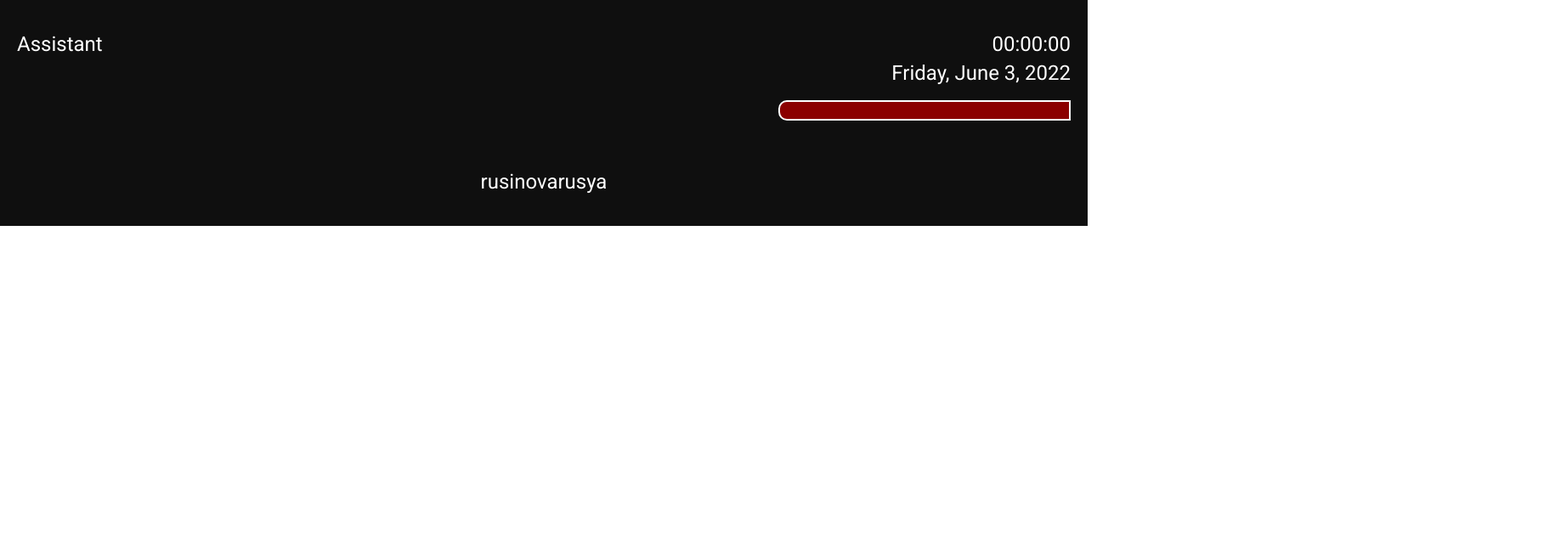
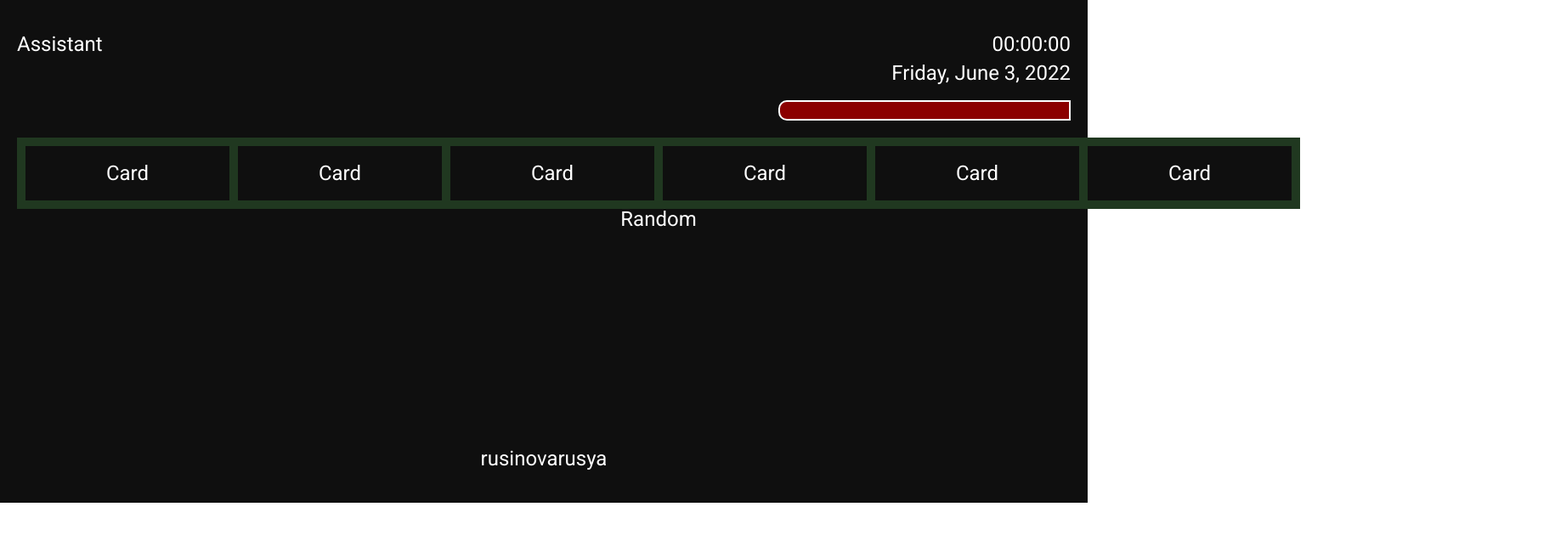
Before and after one commit to rusinovarusya/assistant, a React (Create React App) app: page / in a window 1280 px wide. Shown: the top 630 px of the page at 85% size, 1830 px wide, since content can reach past the window. Built offline with nearby package versions, Linux system fonts and the light colour scheme.

Commit message:
add approximate layout

```diff
--- a/src/App.css
+++ b/src/App.css
@@ -2,6 +2,7 @@
 
 :root {
   --main-color: #0f0f0f;
+  --extra-color: #203820;
   --font-color: #ffffff;
 
   --font: 400 24px/24px "Roboto", sans-serif;
--- a/src/App.tsx
+++ b/src/App.tsx
@@ -6,6 +6,10 @@ import Header from './components/header/Header';
 import Logo from './components/logo/Logo';
 import MainContainer from './components/main-container/MainContainer';
 import Main from './components/main/Main';
+import PlansCard from './components/plans-card/PlansCard';
+import Plans from './components/plans/Plans';
+import Random from './components/random/Random';
+import Weather from './components/weather/Weather';
 
 
 function App() {
@@ -18,8 +22,19 @@ function App() {
             <DaylightIndicator />
           </BlockNow>
         </Header>
-        <Main></Main>
-        <Footer></Footer>
+        <Main>
+          <Plans>
+            <PlansCard />
+            <PlansCard />
+            <PlansCard />
+            <PlansCard />
+            <PlansCard />
+            <PlansCard />
+          </Plans>
+          <Weather />
+          <Random />
+        </Main>
+        <Footer />
       </MainContainer>
     </div>
   );
--- a/src/components/main/Main.module.css
+++ b/src/components/main/Main.module.css
@@ -1,4 +1,10 @@
 .main {
+  display: grid;
+  grid-template-areas: "plans weather"
+                       "plans other"
+                       "other random";
+  grid-template-columns: 1fr 300px;
+  grid-template-rows: 2fr 1fr 200px;
   padding: 0 20px;
   font: var(--font);
   color: var(--font-color);
--- /dev/null
+++ b/src/components/plans-card/PlansCard.module.css
@@ -0,0 +1,5 @@
+.card {
+  width: 200px;
+  padding: 20px;
+  background-color: var(--main-color);
+}
--- /dev/null
+++ b/src/components/plans-card/PlansCard.tsx
@@ -0,0 +1,11 @@
+import { FC, memo } from "react";
+import styles from "./PlansCard.module.css";
+
+
+const PlansCard: FC = () => {
+  return (
+    <div className={styles.card}>Card</div>
+  )
+}
+
+export default memo(PlansCard);
--- /dev/null
+++ b/src/components/plans/Plans.module.css
@@ -0,0 +1,7 @@
+.container {
+  grid-area: "plans";
+  display: flex;
+  gap: 10px;
+  padding: 10px;
+  background-color: var(--extra-color);
+}
--- /dev/null
+++ b/src/components/plans/Plans.tsx
@@ -0,0 +1,13 @@
+import { FC, memo, PropsWithChildren } from "react";
+import styles from "./Plans.module.css";
+
+
+interface PlansProps {}
+
+const Plans: FC<PropsWithChildren<PlansProps>> = ({children}) => {
+  return (
+    <div className={styles.container}>{children}</div>
+  )
+}
+
+export default memo(Plans);
--- /dev/null
+++ b/src/components/random/Random.module.css
@@ -0,0 +1,3 @@
+.random {
+  grid-area: "random";
+}
--- /dev/null
+++ b/src/components/random/Random.tsx
@@ -0,0 +1,11 @@
+import { FC, memo } from "react";
+import styles from "./Random.module.css";
+
+
+const Random: FC = () => {
+  return (
+    <div className={styles.random}>Random</div>
+  )
+}
+
+export default memo(Random);
--- /dev/null
+++ b/src/components/weather/Weather.module.css
@@ -0,0 +1,3 @@
+.weather {
+  grid-area: "weather";
+}
--- /dev/null
+++ b/src/components/weather/Weather.tsx
@@ -0,0 +1,11 @@
+import { FC, memo } from "react";
+import styles from "./Weather.module.css";
+
+
+const Weather: FC = () => {
+  return (
+    <div className={styles.weather}>Weather</div>
+  )
+}
+
+export default memo(Weather);
```
